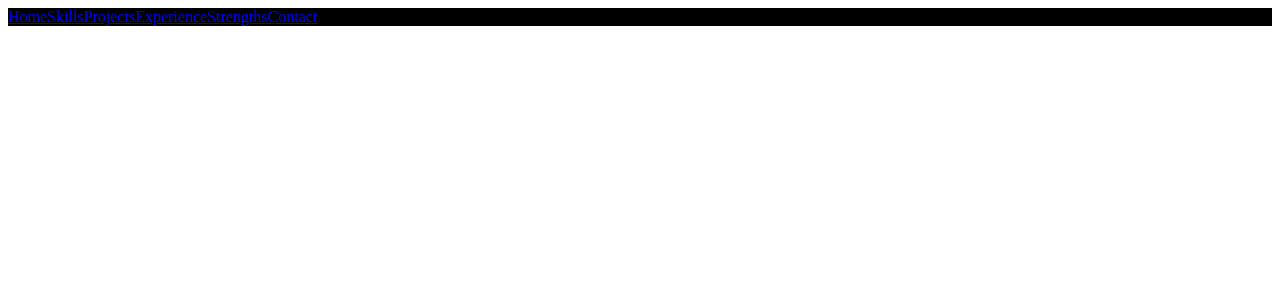
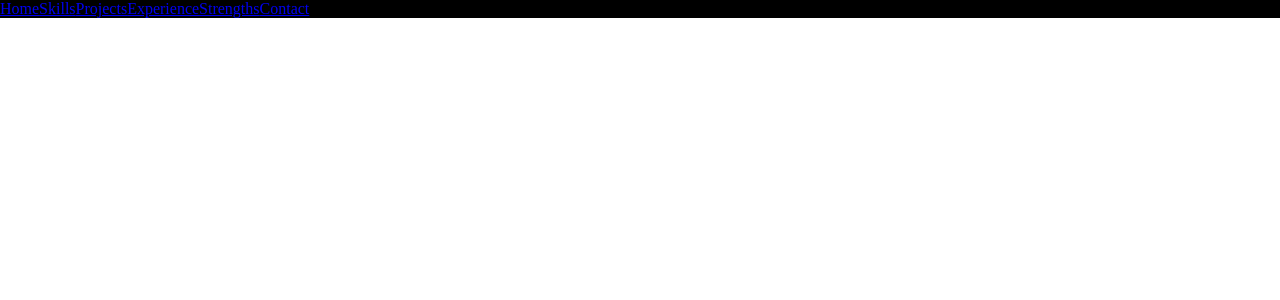
Before and after one commit to JeongCW0522/Portfolio, a React (Create React App) app: page / in a window 1280 px wide. Shown: the top 300 px of the page. Built offline with nearby package versions, Linux system fonts and the light colour scheme.

Commit message:
feat: index.css 설정

```diff
--- a/src/index.css
+++ b/src/index.css
@@ -1,13 +1,4 @@
 body {
   margin: 0;
-  font-family: -apple-system, BlinkMacSystemFont, 'Segoe UI', 'Roboto', 'Oxygen',
-    'Ubuntu', 'Cantarell', 'Fira Sans', 'Droid Sans', 'Helvetica Neue',
-    sans-serif;
-  -webkit-font-smoothing: antialiased;
-  -moz-osx-font-smoothing: grayscale;
+  padding: 0;
 }
-
-code {
-  font-family: source-code-pro, Menlo, Monaco, Consolas, 'Courier New',
-    monospace;
-}
--- a/src/index.js
+++ b/src/index.js
@@ -1,6 +1,7 @@
 import React from "react";
 import ReactDOM from "react-dom/client";
 import App from "./App";
+import "./index.css";
 
 const root = ReactDOM.createRoot(document.getElementById("root"));
 root.render(<App />);
```
